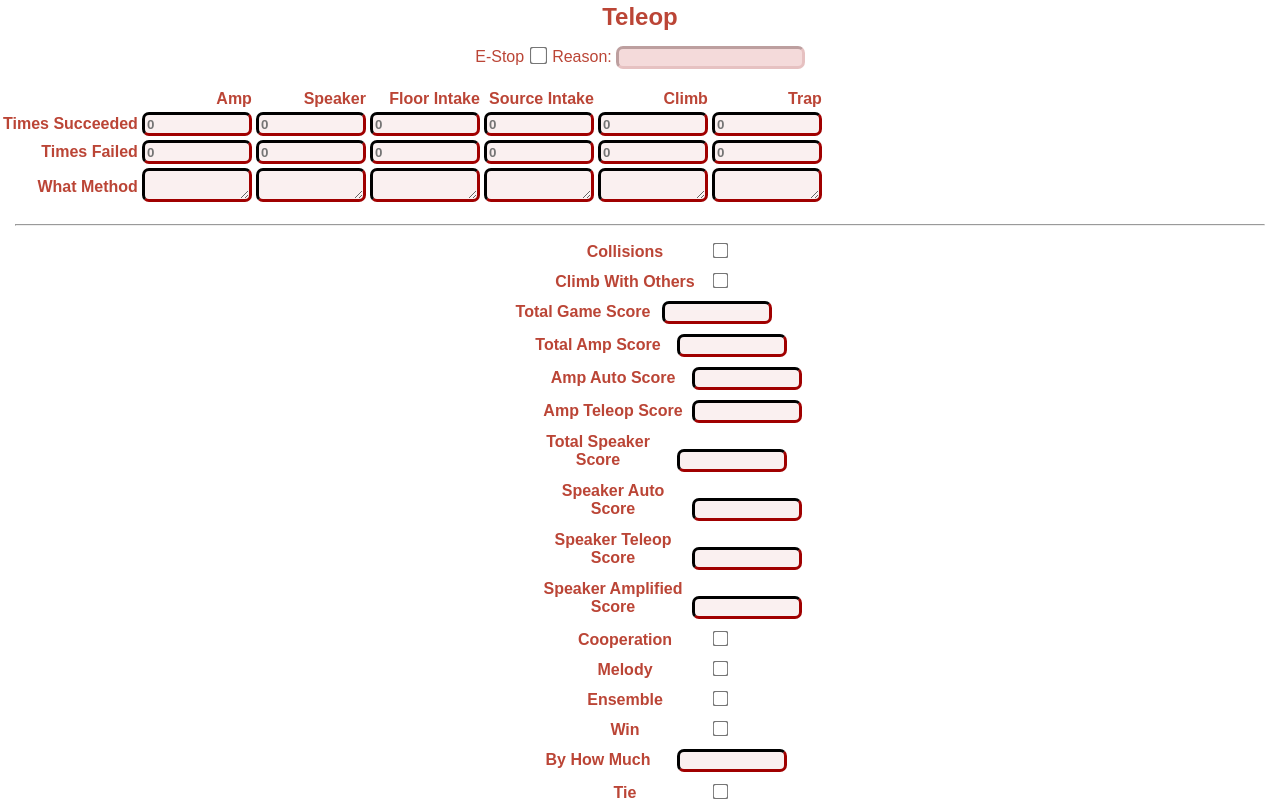
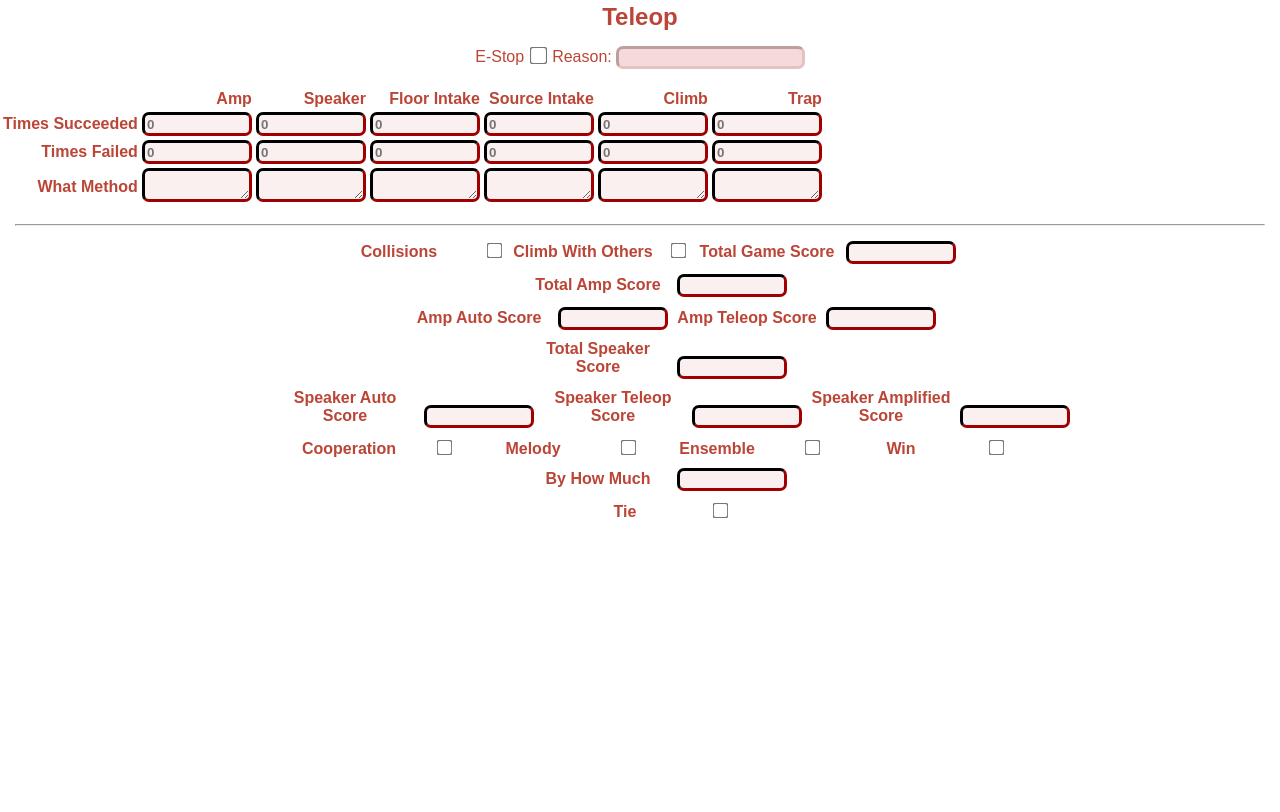
Before and after one commit to Team-4536/ScoutingApp, a plain HTML site: page index.html in a window 1280 px wide. Shown: the part 439-1251 px from the top of the page. After the commit the page ends 970 px from the top, so only its background shows below. Drawn offline with Linux system fonts and the light colour scheme.

Commit message:
Update index.html

```diff
--- a/index.html
+++ b/index.html
@@ -282,14 +282,10 @@
     <div class="score">
   		<label>Collisions</label>
   		<input type="checkbox" class="amp">
-		</div>
 
-		<div class="score">
   		<label>Climb With Others</label>
   		<input type="checkbox">
-		</div>
 
-		<div class="score">
   		<label>Total Game Score</label>
   		<input type="text" class="amp">
 		</div>
@@ -302,9 +298,7 @@
 		<div class="score double-indented">
   		<label>Amp Auto Score</label>
   		<input type="text" class="amp">
-		</div>
 
-		<div class="score double-indented">
   		<label>Amp Teleop Score</label>
   		<input type="text" class="amp">
 		</div>
@@ -317,14 +311,10 @@
 		<div class="score double-indented">
   		<label>Speaker Auto Score</label>
   		<input type="text" class="amp">
-		</div>
 
-		<div class="score double-indented">
   		<label>Speaker Teleop Score</label>
   		<input type="text" class="amp">
-		</div>
 
-		<div class="score double-indented">
   		<label>Speaker Amplified Score</label>
   		<input type="text" class="amp">
 		</div>
@@ -332,19 +322,13 @@
 		<div class="score">
   		<label>Cooperation</label>
   		<input type="checkbox">
-		</div>
 
-		<div class="score">
   		<label>Melody</label>
   		<input type="checkbox">
-		</div>
 
-		<div class="score">
   		<label>Ensemble</label>
   		<input type="checkbox">
-		</div>
 
-		<div class="score">
   		<label>Win</label>
   		<input type="checkbox">
 		</div>
```
